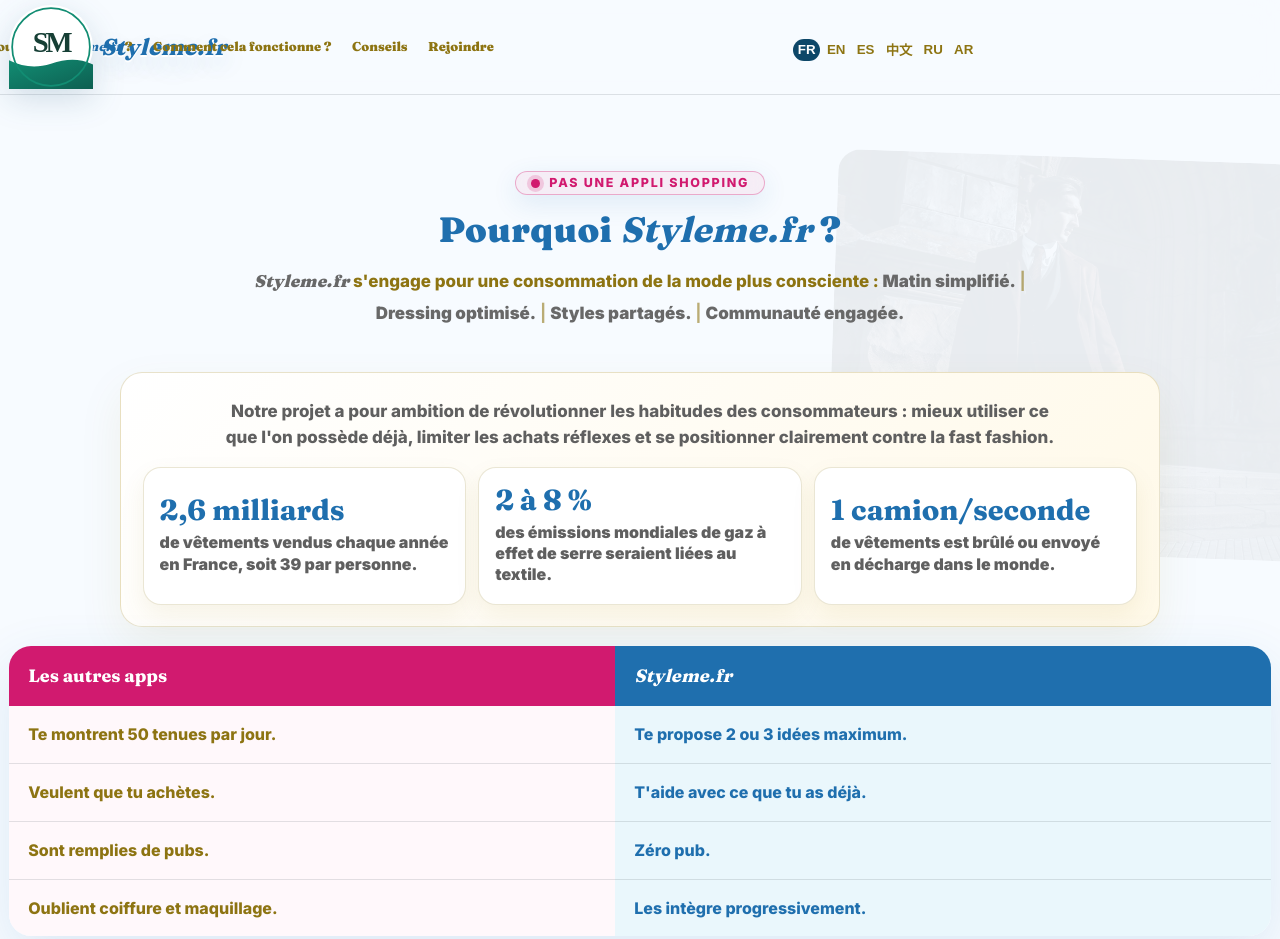
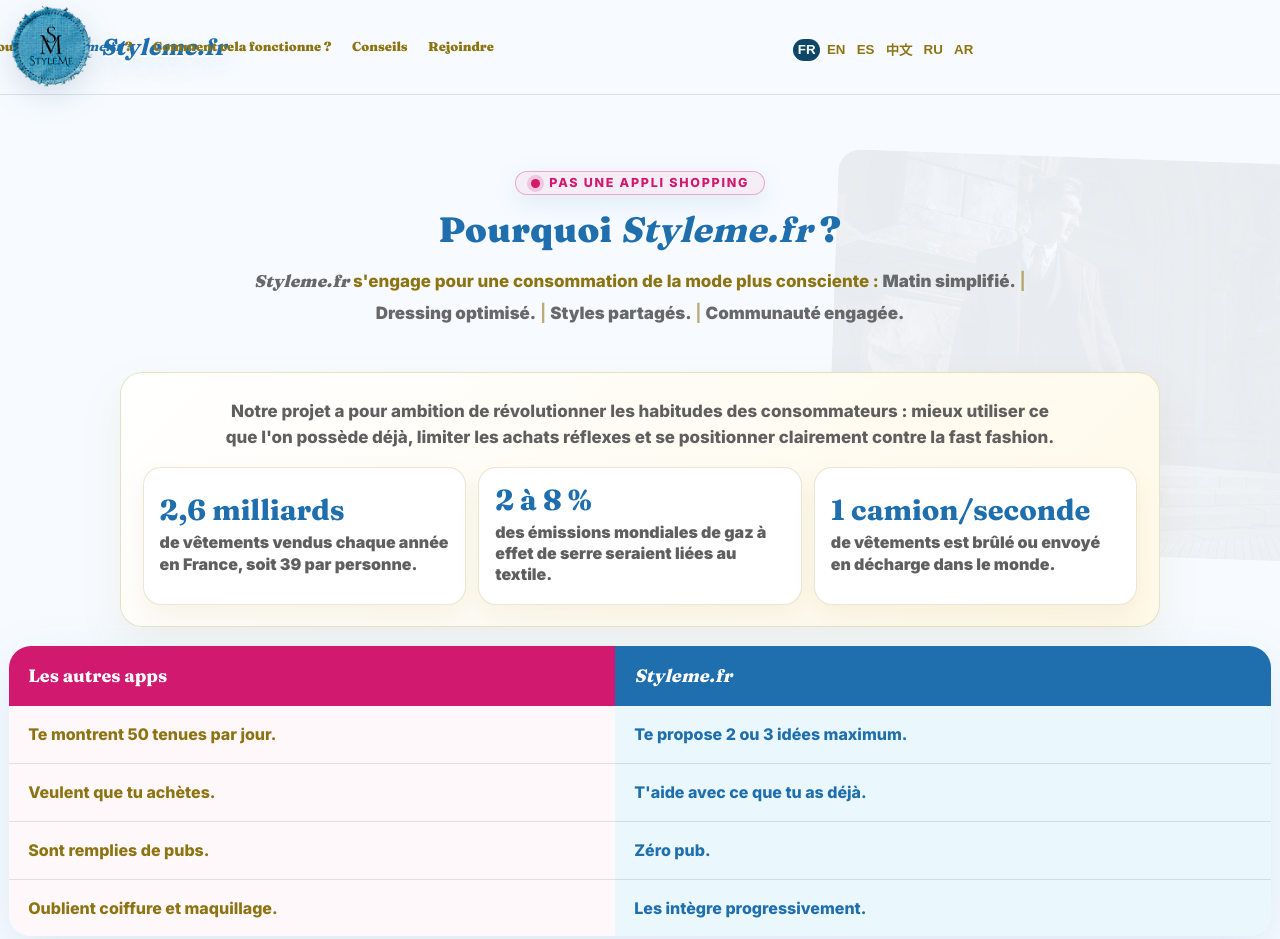
Before and after one commit to mehtapke-cmyk/styleme, a website: page comparaison.html in a window 1280 px wide. Shown: the top 939 px of the page. Drawn offline with Linux system fonts and the light colour scheme; a web font is replaced by a local one.

Commit message:
Update comparaison.html

```diff
--- a/comparaison.html
+++ b/comparaison.html
@@ -12,7 +12,7 @@
 <body>
   <header class="site-header">
     <nav class="nav shell" aria-label="Navigation principale">
-      <a class="brand" href="index.html"><span class="brand-mark" aria-hidden="true"><img src="assets/styleme-logo-sm.svg" alt=""></span><span class="site-name">Styleme.fr</span></a>
+      <a class="brand" href="index.html"><span class="brand-mark" aria-hidden="true"><img src="assets/styleme-logo-transparent.png" alt=""></span><span class="site-name">Styleme.fr</span></a>
       <div class="nav-links">
         <a href="comparaison.html" data-i18n="nav_compare">Pourquoi Styleme.fr ?</a>
         <a href="comment-ca-marche.html" data-i18n="nav_how">Comment cela fonctionne ?</a>
```
